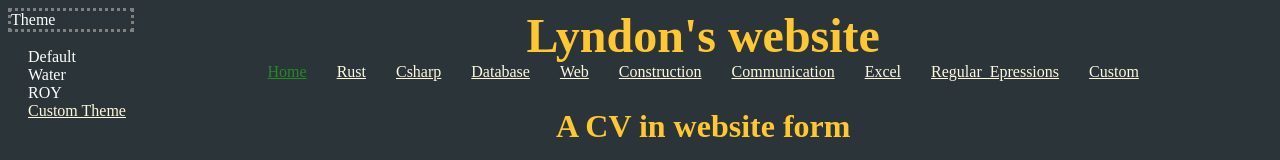
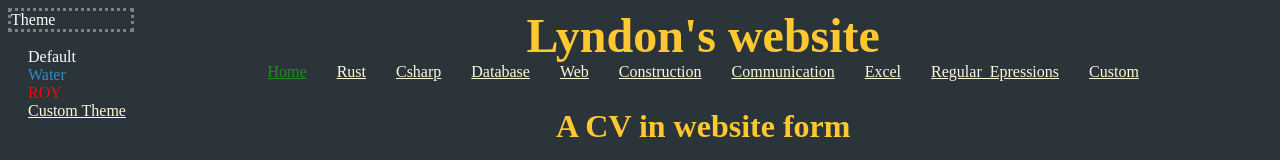
Before and after one commit to Lyndon-Mackay/lyndon-mackay.github.io, a Vue app: page /#/ in a window 1280 px wide. Both pictures are taken after a click on the element "Theme". Shown: the top 160 px of the page. Built offline with nearby package versions, Linux system fonts and the light colour scheme.

Commit message:
Theme list now has colours based on its theme

```diff
--- a/src/App.vue
+++ b/src/App.vue
@@ -1,5 +1,5 @@
 <script setup lang="ts">
-import { elementColour } from "./themes/index";
+import { elementColour, elementColourByTheme } from "./themes/index";
 
 import { themeStore } from "./stores/themeStore";
 import { ref, watch, type Ref, type StyleValue } from "vue";
@@ -140,8 +140,9 @@ function themeAssigned(name: string) {
     <ul class="themeList" v-show="themeListDisplay">
       <li class="themeListItem" @click="themeAssigned('default')" @mouseover="previewTheme('default')"
         @mouseout="exitPreviewTheme()">Default</li>
-      <li class="themeListItem" v-for="theme in themes" :key="theme.name" :id="'route-' + theme.name"
-        @click="themeAssigned(theme.name)" @mouseover="previewTheme(theme.name)" @mouseout="exitPreviewTheme()">
+      <li class="themeListItem" :style="elementColourByTheme('li', theme.name)" v-for="theme in themes"
+        :key="theme.name" :id="'route-' + theme.name" @click="themeAssigned(theme.name)"
+        @mouseover="previewTheme(theme.name)" @mouseout="exitPreviewTheme()">
         {{ theme.name }}
       </li>
       <li class="themeListItem">
--- a/src/stores/themeStore.ts
+++ b/src/stores/themeStore.ts
@@ -48,9 +48,28 @@ export const themeStore = defineStore("theme", () => {
       return "";
     }
 
-    const color = theme[classification];
+    const colour = theme[classification];
 
-    return color;
+    return colour;
+  }
+
+  function getColourForElementByTheme(elementName: string, themeName: string) {
+    const theme = themes.value.find((x) =>
+      x.name == themeName
+    )
+    if (theme == null) {
+      return ""
+    }
+
+    const classification = classifyElement(elementName)
+
+    if (classification == null) {
+      return ""
+    }
+
+    const colour = theme[classification]
+
+    return colour
   }
 
   function getLinkActiveColour(): StyleValue {
@@ -107,6 +126,7 @@ export const themeStore = defineStore("theme", () => {
     currentTheme,
     setCurrentTheme,
     getColourForElement,
+    getColourForElementByTheme,
     getLinkActiveColour,
     addTheme,
   };
--- a/src/themes/index.ts
+++ b/src/themes/index.ts
@@ -11,3 +11,17 @@ export function elementColour(name: string): StyleValue {
   }
   return { color: result };
 }
+
+export function elementColourByTheme(elementName: string, themeName: string): StyleValue {
+
+  let themeStoreInstance = themeStore();
+  let result = themeStoreInstance.getColourForElementByTheme(elementName, themeName);
+
+
+  if (result == "") {
+    return {}
+  }
+
+  return { color: result }
+
+}
```
Also changed, not shown: 16 other files (tests, documents, lock files or other folders).
